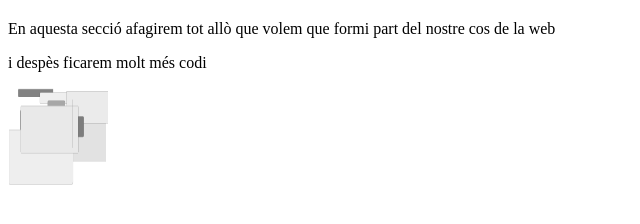
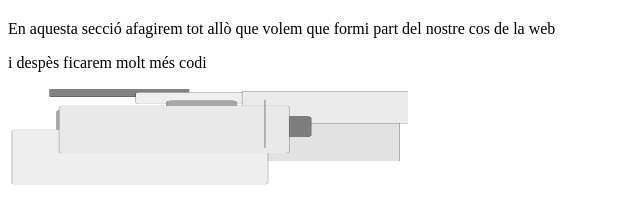
Before and after one commit to mroca354/web-classe, a plain HTML site: page index.html in a window 1280 px wide. Shown: the part 60-284 px from the top of the page, without its empty margins (0-640 px from the left). Drawn offline with Linux system fonts and the light colour scheme.

Commit message:
Update index.html

```diff
--- a/index.html
+++ b/index.html
@@ -7,7 +7,7 @@
     <body>
         <p>En aquesta secció afagirem tot allò que volem que formi part del nostre cos de la web</p>
         <p>i despès ficarem molt més codi</p>
-        <img src="images/intent4.jpeg" width="100" height="100"/>
+        <img src="images/intent4.jpeg" width="400" height="100"/>
 
     </body>
 </html>
```
